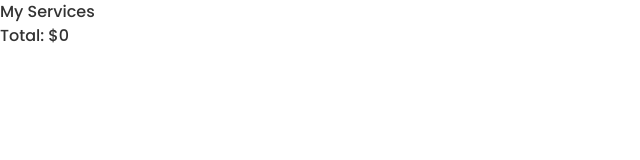
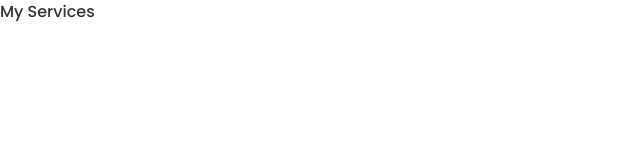
Before and after one commit to KevOrtega/HealthMatters, a Next.js app: page /myservices in a window 1280 px wide. Shown: the top 160 px of the page, without its empty margins (0-640 px from the left). Built offline with nearby package versions, Linux system fonts and the light colour scheme.

Commit message:
fixing build

```diff
--- a/src/molecules/ServicesCart.tsx
+++ b/src/molecules/ServicesCart.tsx
@@ -4,7 +4,7 @@ import React from "react";
 export default function ServicesCart() {
 	const { services, quantity, removeFromCart } = useCartContext();
 
-	const total = services.reduce((prev, { price }) => prev + price, 0);
+	// const total = services.reduce((prev, { price }) => prev + price, 0);
 
 	return (
 		<div>
@@ -12,8 +12,9 @@ export default function ServicesCart() {
 			<ul>
 				{services.map((service) => (
 					<li key={service._id}>
-						{service.name} - ${service.price} x {quantity} = $
-						{quantity * service.price}
+						{service.name}
+						{/* {service.name} - ${service.price} x {quantity} = $
+						{quantity * service.price} */}
 						<button onClick={() => removeFromCart(service)}>
 							Remove from cart
 						</button>
@@ -21,7 +22,7 @@ export default function ServicesCart() {
 				))}
 			</ul>
 
-			<h2>Total: ${total}</h2>
+			{/* <h2>Total: ${total}</h2> */}
 		</div>
 	);
 }
```
